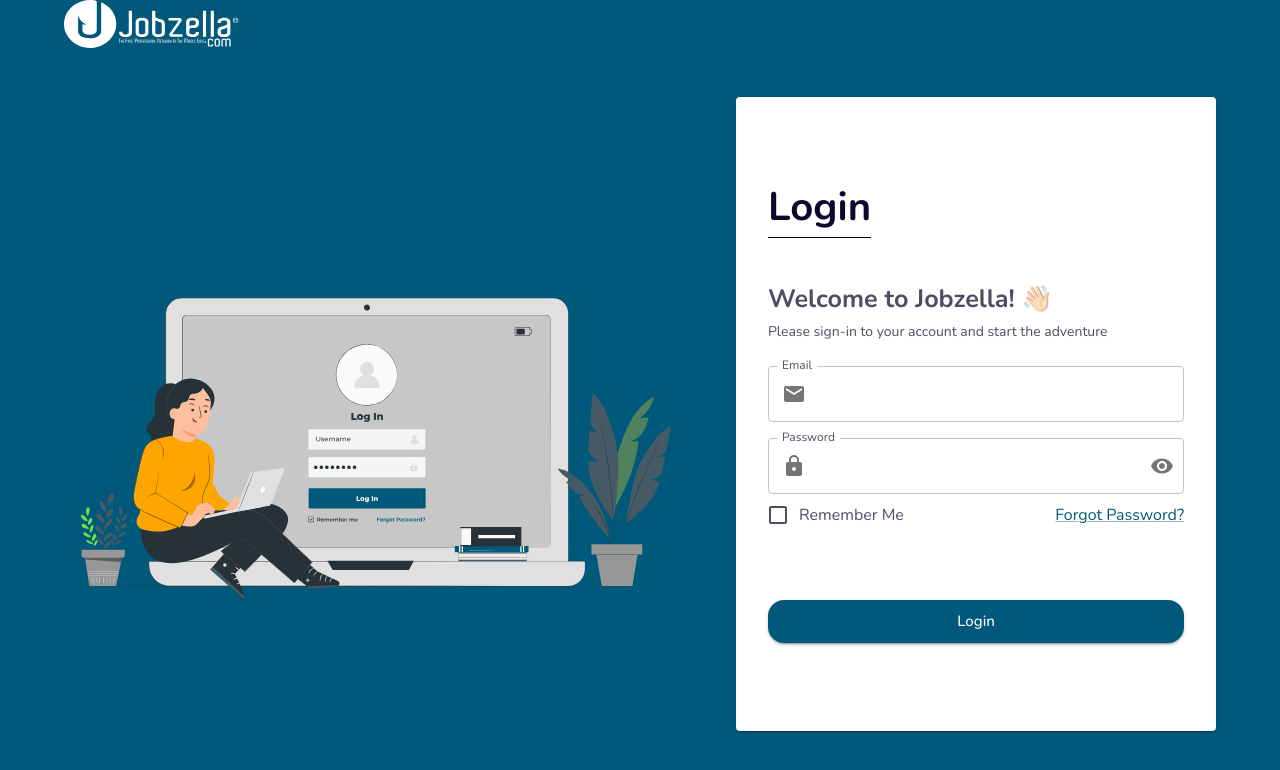
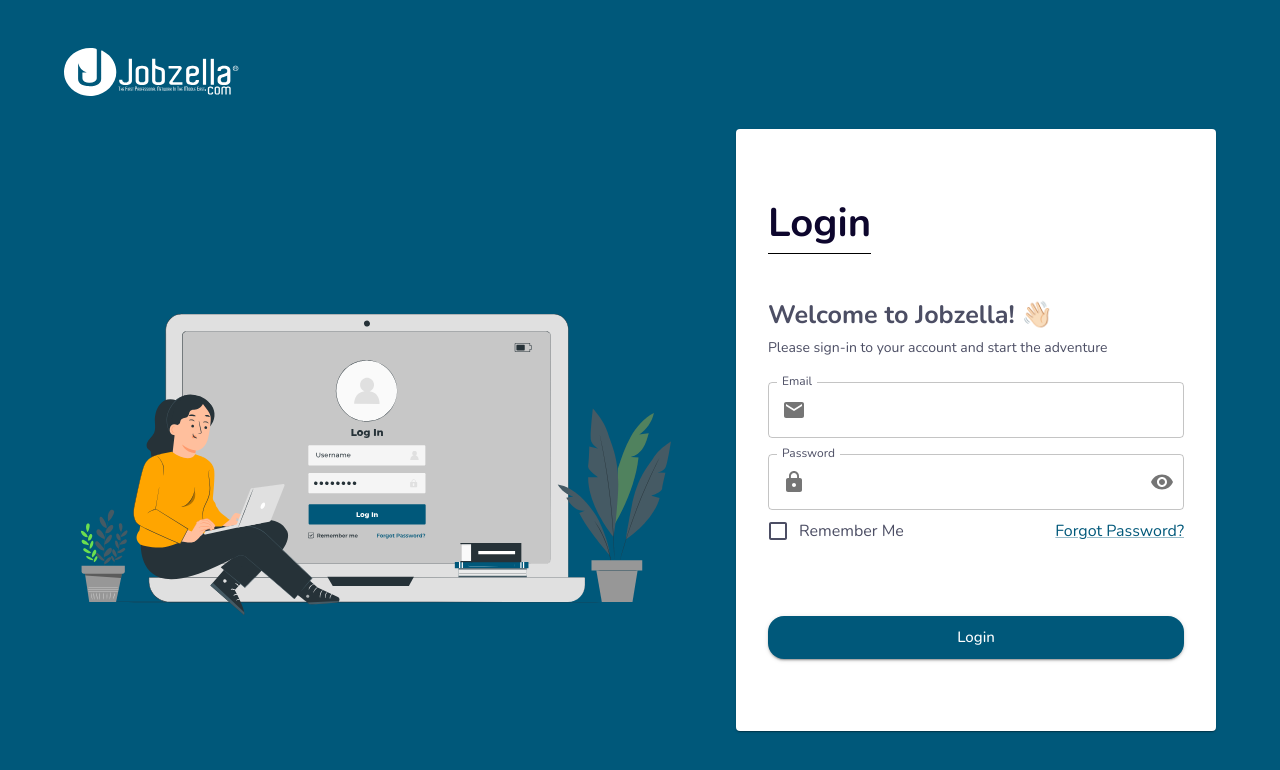
Before and after one commit to AhmedEid3/jobzella-app, a Next.js app: page /login in a window 1280 px wide. Shown: the top 770 px of the page. Built offline with nearby package versions, Linux system fonts and the light colour scheme.

Commit message:
Fix Spacing - @ Login Page - @ Login Form

```diff
--- a/app/login/components/LoginForm.tsx
+++ b/app/login/components/LoginForm.tsx
@@ -45,7 +45,7 @@
   return (
     <Card
       sx={{
-        py: '4rem',
+        py: '3rem',
         px: '1rem',
         height: '100%',
         maxWidth: '500px',
--- a/app/login/page.tsx
+++ b/app/login/page.tsx
@@ -15,7 +15,7 @@
         display: 'flex',
         flexDirection: 'column',
         justifyContent: 'space-between',
-        pb: '2rem',
+        py: '3rem',
       }}
     >
       <Header />
```
